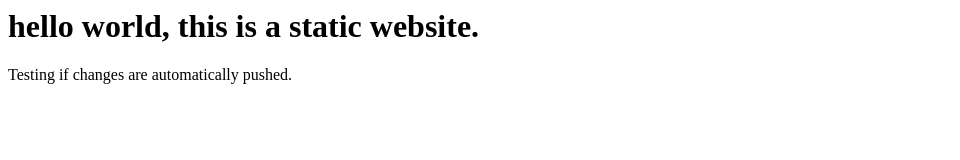
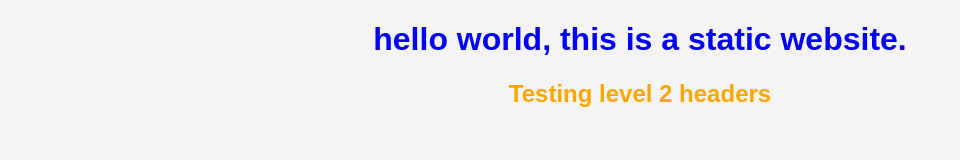
Before and after one commit to LeonardBored/codepipeline-in-class, a plain HTML site: page index.html in a window 1280 px wide. Shown: the whole page, without its empty margins (0-960 px from the left). Drawn offline with Linux system fonts and the light colour scheme.

Commit message:
added styling to CSS

```diff
--- a/index.html
+++ b/index.html
@@ -1,2 +1,15 @@
-<h1>hello world, this is a static website.</h1>
-<p>Testing if changes are automatically pushed.</p>
+<!DOCTYPE html>
+<html lang="en">
+<head>
+    <meta charset="UTF-8">
+    <meta name="viewport" content="width=device-width, initial-scale=1.0">
+    <title>Static Website on S3</title>
+    <link rel="stylesheet" href="styles.css">
+</head>
+<body>
+
+    <h1>hello world, this is a static website.</h1>
+    <p><h2>Testing level 2 headers </h2></p>
+
+</body>
+</html>
--- a/styles.css
+++ b/styles.css
@@ -0,0 +1,16 @@
+body {
+    font-family: Arial, sans-serif;
+    background-color: #f4f4f4;
+    margin: 0;
+    padding: 0;
+}
+
+h1 {
+    color: blue;
+    text-align: center;
+}
+
+h2 {
+    color: orange;
+    text-align: center;
+}
```
